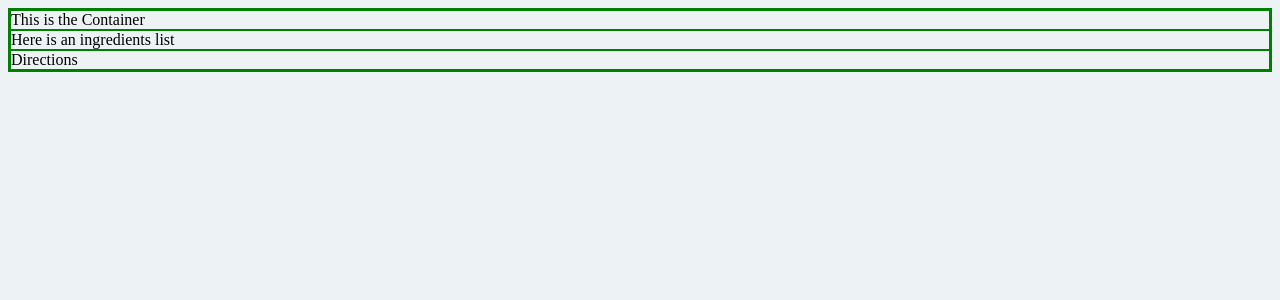
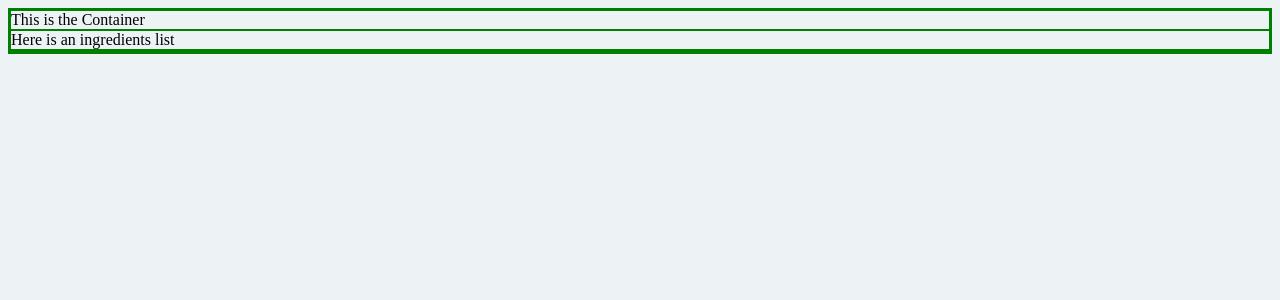
Before and after one commit to vaughank92/recipe-page, a React (Create React App) app: page /recipe/1 in a window 1280 px wide. Shown: the top 300 px of the page. Built offline with nearby package versions, Linux system fonts and the light colour scheme.

Commit message:
dumping directions for the moment

```diff
--- a/src/components/Directions.js
+++ b/src/components/Directions.js
@@ -1,7 +1,7 @@
 import React from 'react';
 
-const Directions = () => (
-  <div className="directions">Directions</div>
+const Directions = (props) => (
+  <div className="directions">{props.directionsList}</div>
 )
 
 export default Directions;
```
